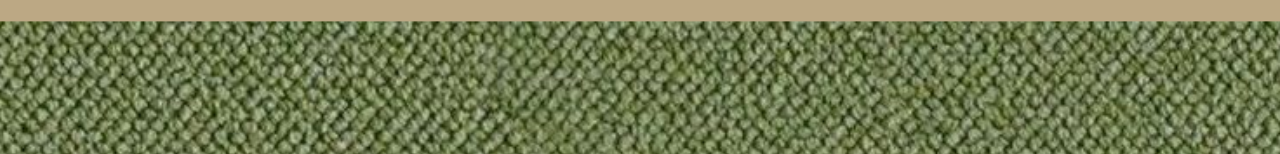
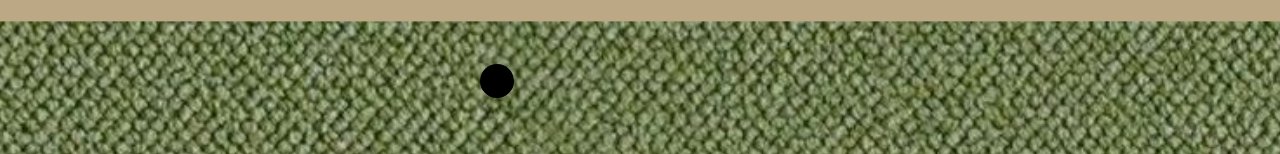
Before and after one commit to tessktykra/Project2, a plain HTML site: page page2.html in a window 1280 px wide. Shown: the part 436-590 px from the top of the page. Drawn offline with nearby package versions, Linux system fonts and the light colour scheme.

Commit message:
positions

```diff
--- a/page2.html
+++ b/page2.html
@@ -30,7 +30,7 @@
       width: 150%;
       height: 150%;
       z-index: 2;
-
+      position: absolute;
     }
 
     .circle {
@@ -44,6 +44,7 @@
       display: flex;
       justify-content: center;
       align-items: center;
+      z-index: 3;
     }
 /* here you style the text-box */
     .text-box {
```
Also changed, not shown: page3.html (+1 -0 lines).
